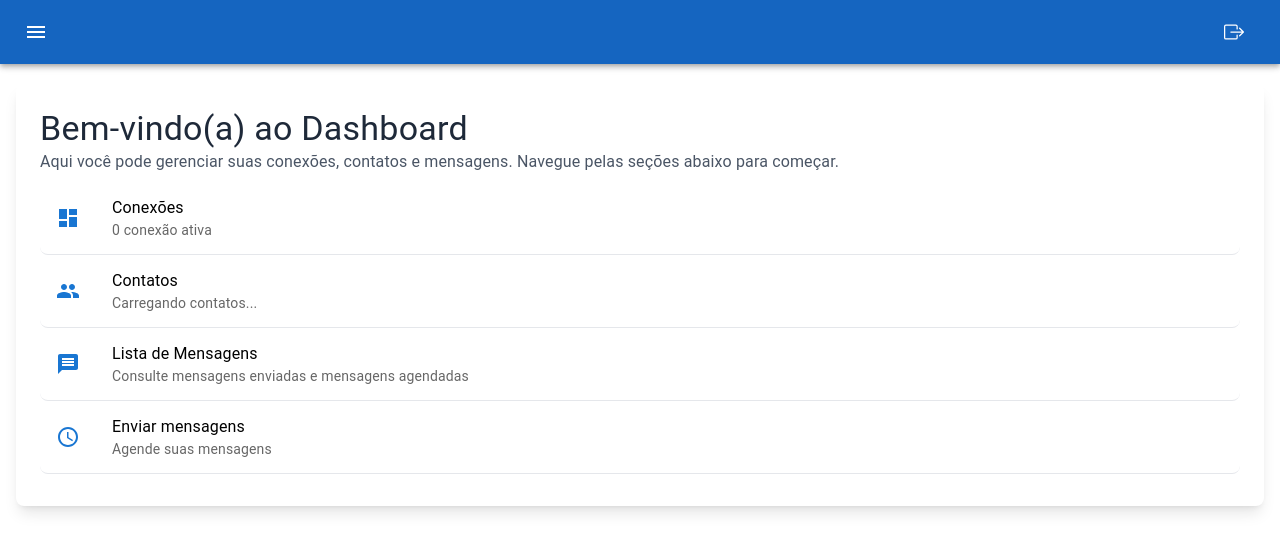
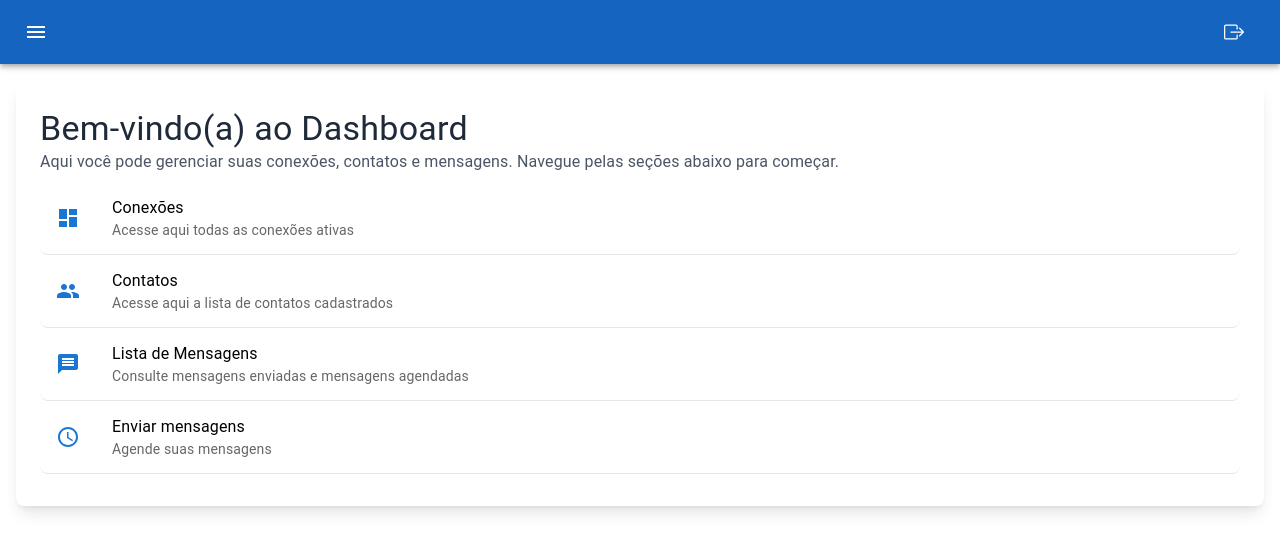
Before and after one commit to daniel-gapinski/projeto-send, a React (Vite) app: page / in a window 1280 px wide. Shown: the top 552 px of the page. Built offline with nearby package versions, Linux system fonts and the light colour scheme; no server answers; the database is empty; sample sign-in values are in the browser's storage.

Commit message:
Ajustando dados

```diff
--- a/src/db/firebaseConnection.ts
+++ b/src/db/firebaseConnection.ts
@@ -1,7 +1,7 @@
 
 import { initializeApp } from "firebase/app";
 import { getAuth } from 'firebase/auth';
-import { getFirestore, enableIndexedDbPersistence  } from "firebase/firestore";
+import { getFirestore  } from "firebase/firestore";
 import { getStorage } from "firebase/storage";
 
 const firebaseConfig = {
@@ -19,13 +19,4 @@ const db = getFirestore(app);
 const auth = getAuth(app);
 const storage = getStorage(app);
 
-enableIndexedDbPersistence(db)
-  .catch((err) => {
-    if (err.code === 'failed-precondition') {
-      console.log('Multiple tabs open, persistence can only be enabled in one tab');
-    } else if (err.code === 'unimplemented') {
-      console.log('The current browser does not support all of the features required to enable persistence');
-    }
-  });
-
 export { db, auth, storage };
--- a/src/hooks/useContacts.ts
+++ b/src/hooks/useContacts.ts
@@ -18,12 +18,11 @@ export function useContacts(userId: string | undefined) {
                 ...doc.data()
             })) as BasicContact[];
 
-            console.log("Contatos atualizados:", contactsList);
-            setContacts(contactsList);  // Atualize o estado aqui
+            setContacts(contactsList);
         });
 
         return () => unsubscribe();
-    }, [userId]);  // Re-rende quando o userId mudar
+    }, [userId]);
 
     return { contacts };
 }
--- a/src/pages/home/index.tsx
+++ b/src/pages/home/index.tsx
@@ -1,23 +1,9 @@
-import { useContext, useEffect } from "react";
 import { Container } from "../../components/container";
 import { Box, Typography, ListItem, ListItemText, ListItemIcon, List } from "@mui/material";
 import { Link } from "react-router-dom";
 import { Dashboard, Group, Message, Schedule } from '@mui/icons-material';
-import { AuthContext } from "../../contexts/AuthContext";
-import { useConnections } from "../../hooks/useConnections";
-import { useContacts } from "../../hooks/useContacts";
 
 export default function Home() {
-
-    const { user } = useContext(AuthContext);
-    const { connections } = useConnections(user?.uid || "");
-    const { contacts } = useContacts(user?.uid || "");
-    console.log("Contatos no Home:", contacts);
-
-    useEffect(() => {
-        console.log("Contatos atualizados do useeffect:", contacts);  // Verifique se está chegando os dados corretos
-    }, [contacts]);
-
 
     return (
         <Container>
@@ -33,7 +19,7 @@ export default function Home() {
                     <Link to="/connections">
                         <ListItem className="border-b border-gray-200 hover:bg-gray-100 rounded-lg">
                             <ListItemIcon><Dashboard color="primary" /></ListItemIcon>
-                            <ListItemText primary="Conexões" secondary={`${connections.length} ${connections.length > 1 ? "conexões ativas" : "conexão ativa"}`} />
+                            <ListItemText primary="Conexões" secondary="Acesse aqui todas as conexões ativas" />
                         </ListItem>
                     </Link>
 
@@ -42,7 +28,7 @@ export default function Home() {
                             <ListItemIcon><Group color="primary" /></ListItemIcon>
                             <ListItemText
                                 primary="Contatos"
-                                secondary={contacts.length === 0 ? "Carregando contatos..." : `${contacts.length} ${contacts.length > 1 ? "contatos cadastrados" : "contato cadastrado"}`}
+                                secondary="Acesse aqui a lista de contatos cadastrados"
                             />
                         </ListItem>
                     </Link>
@@ -63,7 +49,6 @@ export default function Home() {
                 </List>
 
 
-
             </Box>
         </Container>
     );
```
